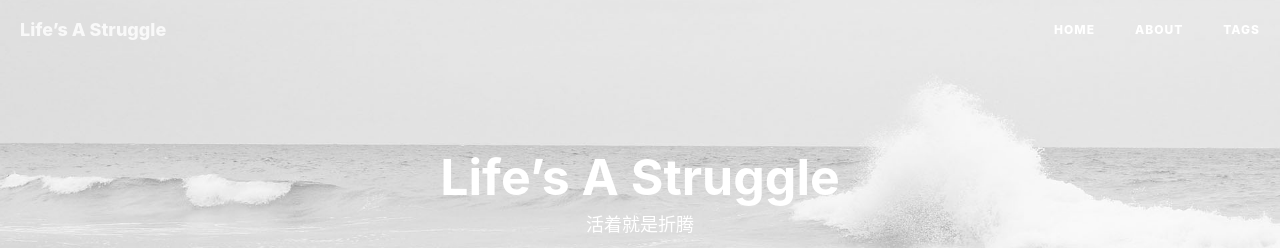
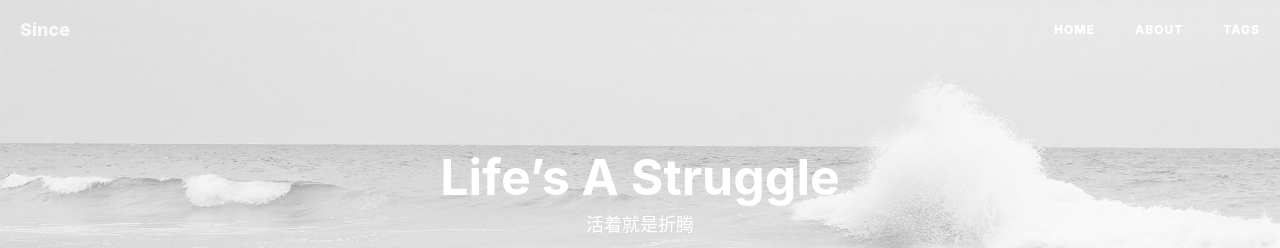
Before and after one commit to since199411/since199411.github.io, a Jekyll site: the page built from index.html, in a window 1280 px wide. Shown: the top 248 px of the page. Built offline with Jekyll 4.4.1, drawn with Linux system fonts in a browser that asks for light colours; nearby versions of some CDN libraries; the list of posts is cut into pages by our own code; comment, search, counter and statistics services are not loaded.

Commit message:
Update nav.html

```diff
--- a/_includes/nav.html
+++ b/_includes/nav.html
@@ -9,7 +9,8 @@
                 <span class="icon-bar"></span>
                 <span class="icon-bar"></span>
             </button>
-            <a class="navbar-brand" href="{{ site.baseurl }}/">{{ site.title }}</a>
+<!--             <a class="navbar-brand" href="{{ site.baseurl }}/">{{ site.title }}</a>   -->
+             <a class="navbar-brand" href="{{ site.baseurl }}/">Since</a>
         </div>
 
         <!-- Collect the nav links, forms, and other content for toggling -->
```
